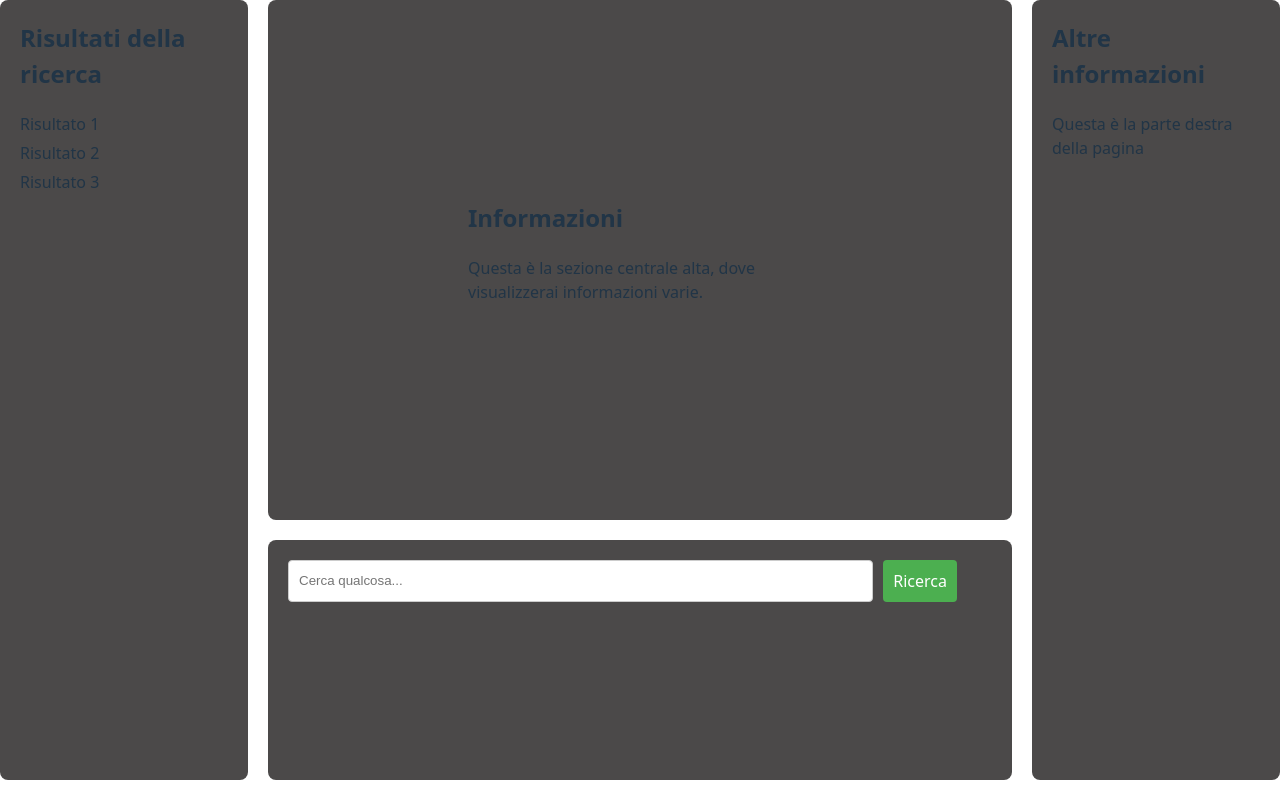
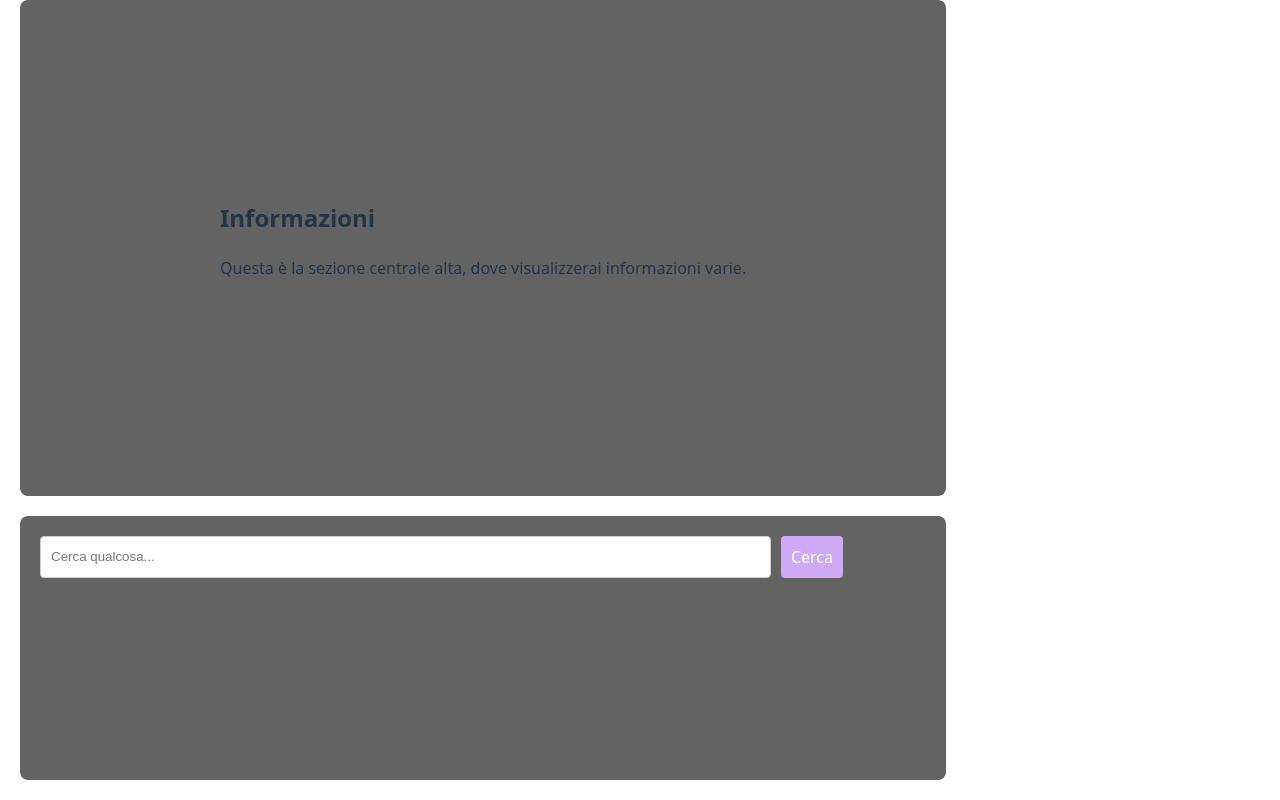
Before and after one commit to CoralloFlaviana/wlkg-interface, a React (Vite) app: page / in a window 1280 px wide. Built offline with nearby package versions, Linux system fonts and the light colour scheme.

Commit message:
Added dynamism to the site.

```diff
--- a/src/App.css
+++ b/src/App.css
@@ -1,38 +1,49 @@
 .app-container {
   display: grid;
-  grid-template-columns: 1fr 3fr 1fr; /* La colonna centrale è più larga */
-  grid-template-rows: auto 1fr auto; /* La parte centrale è fluida */
+  grid-template-columns: 0fr 3fr 0fr; /* Larghezza dinamica delle sezioni laterali */
+  grid-template-rows: auto 1fr auto;
   grid-template-areas:
     "left center-top right"
     "left center-bottom right";
-  height: 100vh; /* Occupare tutta l'altezza della finestra */
-  gap: 20px; /* Spaziatura tra le sezioni */
+  height: 100vh;
+  gap: 20px;
+  transition: grid-template-columns 0.3s ease-in-out;
 }
 
-.left-section {
-  grid-area: left;
-  background-color: #4b4949;
+/* Mostra la parte sinistra quando attiva */
+.app-container.show-left {
+  grid-template-columns: 1fr 3fr 0fr;
+}
+
+/* Mostra la parte destra quando attiva */
+.app-container.show-right {
+  grid-template-columns: 1fr 3fr 1fr;
+}
+
+.left-section, .right-section {
+  background-color: #636363;
   padding: 20px;
   border-radius: 8px;
+  opacity: 0;
+  transform: translateX(-20px);
+  transition: opacity 0.3s ease-in-out, transform 0.3s ease-in-out;
+}
+
+.show-left .left-section, .show-right .right-section {
+  opacity: 1;
+  transform: translateX(0);
 }
 
 .center-top-section {
   grid-area: center-top;
-  background-color: #4b4949;
+  background-color: #636363;
   padding: 200px;
   border-radius: 8px;
 }
 
 .center-bottom-section {
   grid-area: center-bottom;
-  background-color: #4b4949;
-  padding: 20px;
-  border-radius: 8px;
-}
-
-.right-section {
-  grid-area: right;
-  background-color: #4b4949;
+  background-color: #636363;
   padding: 20px;
   border-radius: 8px;
 }
@@ -43,4 +54,12 @@ h2 {
 
 .search-results p {
   margin: 5px 0;
+  cursor: pointer;
+  padding: 8px;
+  background-color: #636363;
+  border-radius: 4px;
 }
+
+.search-results p:hover {
+  background-color: #636363;
+}
--- a/src/App.jsx
+++ b/src/App.jsx
@@ -4,36 +4,62 @@ import SearchBar from './Components/SearchBar';
 
 function App() {
     const [searchQuery, setSearchQuery] = useState('');
+    const [showLeft, setShowLeft] = useState(false);
+    const [showRight, setShowRight] = useState(false);
+    const [selectedResult, setSelectedResult] = useState(null);
+    const [results, setResults] = useState([]);
+
+    const handleSearch = () => {
+        if (searchQuery.trim() !== '') {
+            setResults([
+                { id: 1, text: 'Risultato 1' },
+                { id: 2, text: 'Risultato 2' },
+                { id: 3, text: 'Risultato 3' }
+            ]);
+            setShowLeft(true); // Mostra la sezione dei risultati di ricerca
+            setShowRight(false); // Nasconde la parte destra quando si avvia una nuova ricerca
+        }
+    };
+
+    const handleResultClick = (result) => {
+        setSelectedResult(result);
+        setShowRight(true); // Mostra la parte destra con le informazioni
+    };
 
     return (
-        <div className="app-container">
-            {/* Sezione sinistra per i risultati della ricerca */}
+        <div className={`app-container ${showLeft ? 'show-left' : ''} ${showRight ? 'show-right' : ''}`}>
+            {/* Sezione sinistra: Risultati di ricerca */}
+            {showLeft && (
                 <div className="left-section">
                     <h2>Risultati della ricerca</h2>
                     <div className="search-results">
-                    {/* Esempio di contenuto */}
-                    <p>Risultato 1</p>
-                    <p>Risultato 2</p>
-                    <p>Risultato 3</p>
+                        {results.map((result) => (
+                            <p key={result.id} onClick={() => handleResultClick(result)} className="result-item">
+                                {result.text}
+                            </p>
+                        ))}
                     </div>
                 </div>
+            )}
 
-            {/* Sezione centrale alta per informazioni */}
+            {/* Sezione centrale alta */}
             <div className="center-top-section">
                 <h2>Informazioni</h2>
                 <p>Questa è la sezione centrale alta, dove visualizzerai informazioni varie.</p>
             </div>
 
-            {/* Sezione centrale bassa con barra di ricerca */}
+            {/* Sezione centrale bassa: Barra di ricerca */}
             <div className="center-bottom-section">
-                <SearchBar searchQuery={searchQuery} setSearchQuery={setSearchQuery} />
+                <SearchBar searchQuery={searchQuery} setSearchQuery={setSearchQuery} onSearch={handleSearch} />
             </div>
 
-            {/* Sezione destra per altre informazioni */}
+            {/* Sezione destra: Informazioni dettagliate */}
+            {showRight && (
                 <div className="right-section">
-                <h2>Altre informazioni</h2>
-                <p>Questa è la parte destra della pagina</p>
+                    <h2>Dettagli</h2>
+                    <p>{selectedResult ? selectedResult.text : 'Seleziona un risultato per vedere i dettagli.'}</p>
                 </div>
+            )}
         </div>
     );
 }
--- a/src/components/SearchBar.css
+++ b/src/components/SearchBar.css
@@ -12,7 +12,7 @@
 
 .search-bar-container button {
     padding: 10px;
-    background-color: #4CAF50;
+    background-color: #cda9f6;
     color: white;
     border: none;
     border-radius: 4px;
@@ -20,5 +20,5 @@
 }
 
 .search-bar-container button:hover {
-    background-color: #45a049;
+    background-color: #5945a0;
 }
--- a/src/components/SearchBar.jsx
+++ b/src/components/SearchBar.jsx
@@ -1,7 +1,7 @@
 import React from 'react';
 import './SearchBar.css';
 
-function SearchBar({ searchQuery, setSearchQuery }) {
+function SearchBar({ searchQuery, setSearchQuery, onSearch }) {
     return (
         <div className="search-bar-container">
             <input
@@ -10,7 +10,7 @@ function SearchBar({ searchQuery, setSearchQuery }) {
                 onChange={(e) => setSearchQuery(e.target.value)}
                 placeholder="Cerca qualcosa..."
             />
-            <button>Ricerca</button>
+            <button onClick={onSearch}>Cerca</button>
         </div>
     );
 }
```
Lines whose indentation alone changed are shown as unchanged.
